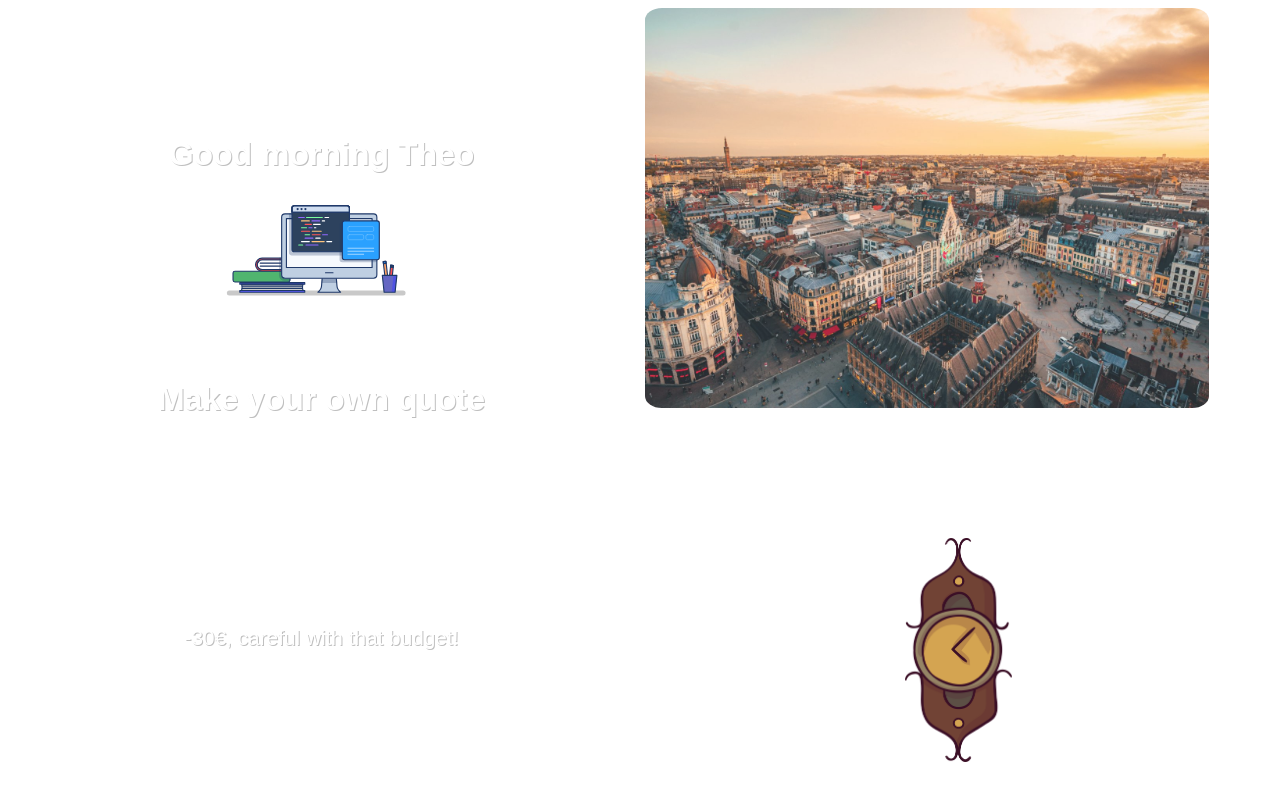
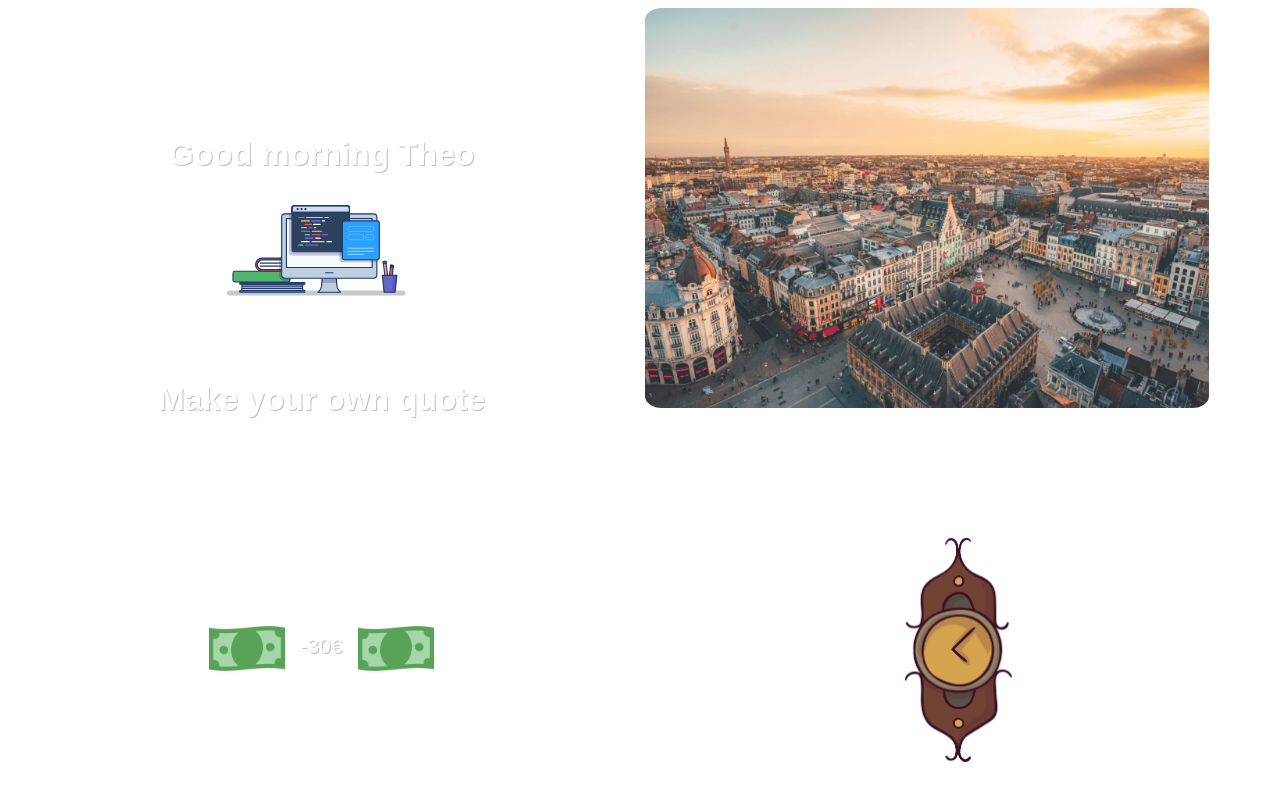
Before and after one commit to sisypheus/dashboard, a Vue app: page / in a window 1280 px wide. Built offline with nearby package versions, Linux system fonts and the light colour scheme; no server answers.

Commit message:
[+] design + images

```diff
--- a/src/App.vue
+++ b/src/App.vue
@@ -34,8 +34,12 @@
     </div>
 
     <div id="bank">
-      <h2>Bank status</h2>
-      <p v-if="balance != null">{{ balance }}€, careful with that budget!</p>
+      <h2>Bank</h2>
+      <div id="bank_wrapper">
+        <img class="bill left" src="@/assets/img/money.png"/>
+        <p id ="balance" v-if="balance != null">{{ balance }}€</p>
+        <img class="bill right" src="@/assets/img/money.png"/>
+      </div>
     </div>
 
     <div id="clock">
@@ -207,4 +211,24 @@ h2 {
   width: 17%;
   height: auto;
 }
+
+#bank_wrapper {
+  display: inline-block;
+  text-align: center;
+}
+
+.left, .right {
+  display: inline-block;
+}
+
+.bill {
+  vertical-align: middle;
+  width: 12%;
+}
+
+#balance {
+  display: inline-block;
+  margin: 1rem;
+  margin-top: -5rem;
+}
 </style>
```
Also changed, not shown: src/assets/img/money.png (added).
